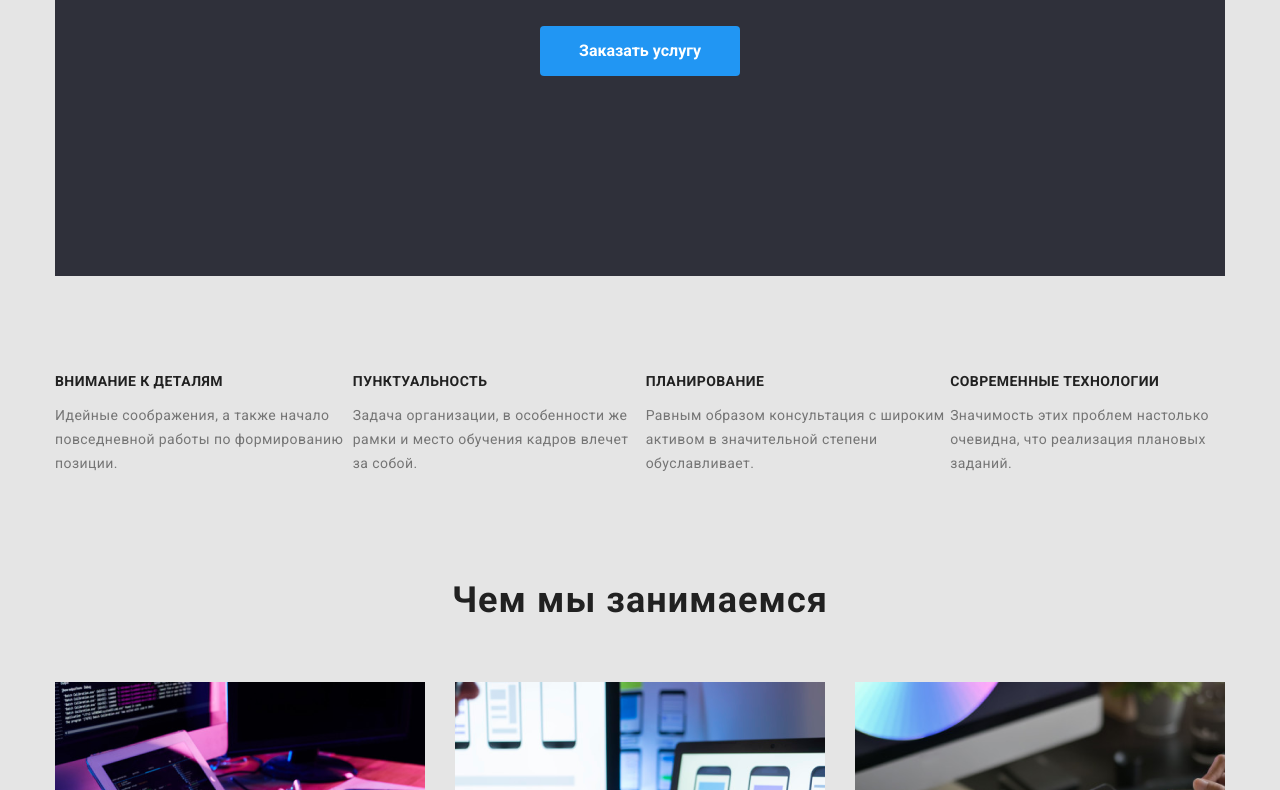
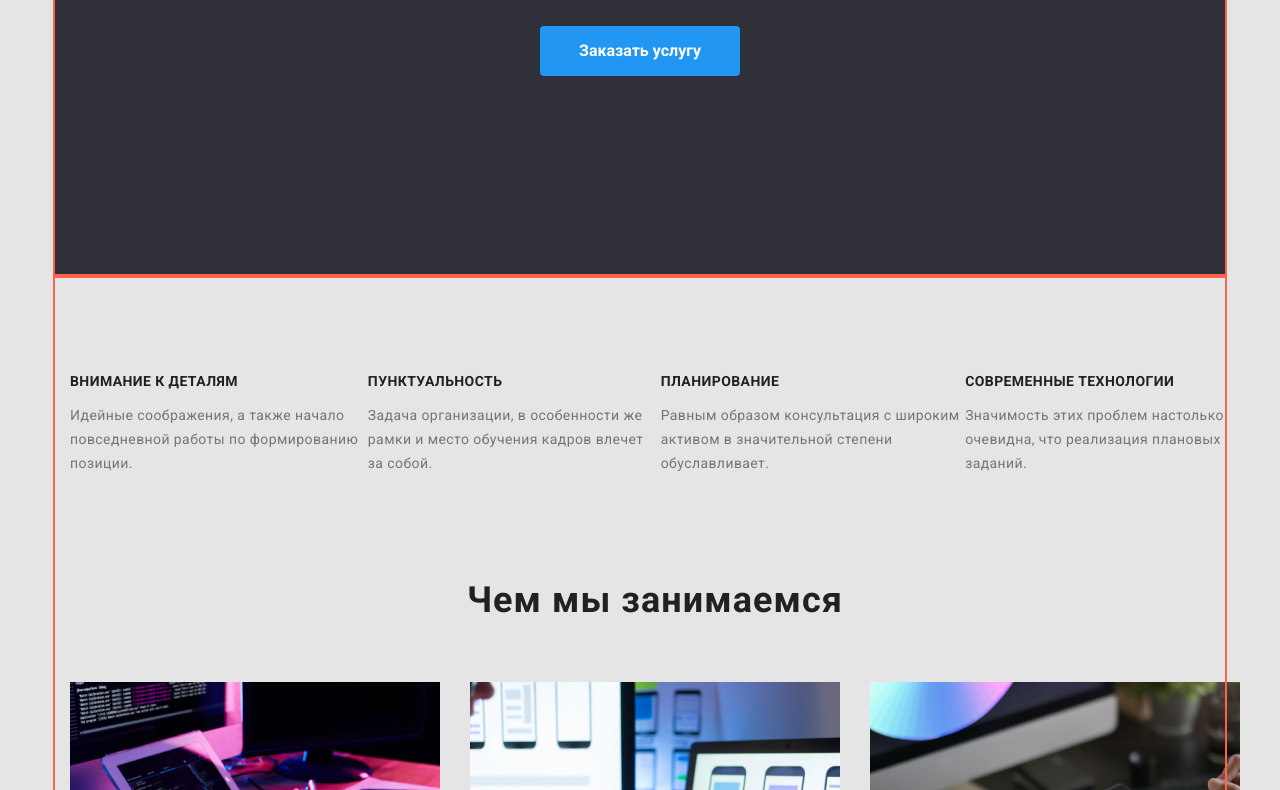
Before and after one commit to Elina1105/goit-markup-hw-03, a plain HTML site: page index.html in a window 1280 px wide. Shown: the part 435-1225 px from the top of the page. Drawn offline with nearby package versions, Linux system fonts and the light colour scheme.

Commit message:
added commit

```diff
--- a/css/styles.css
+++ b/css/styles.css
@@ -24,8 +24,9 @@ ul {
   width: 1170px;
   margin-left: auto;
   margin-right: auto;
-  /* padding: 0 15px; */
-  background:white;
+  padding: 0 15px;
+  /* background:white; */
+outline: 2px solid tomato;
  }
 
 /* Шапка сайту  */
@@ -482,8 +483,6 @@ margin-bottom: 25px;
   margin-bottom: 50px;
   list-style:none;
 
-
-
 }
 .buttons .list{
   font-family: Roboto;
```
